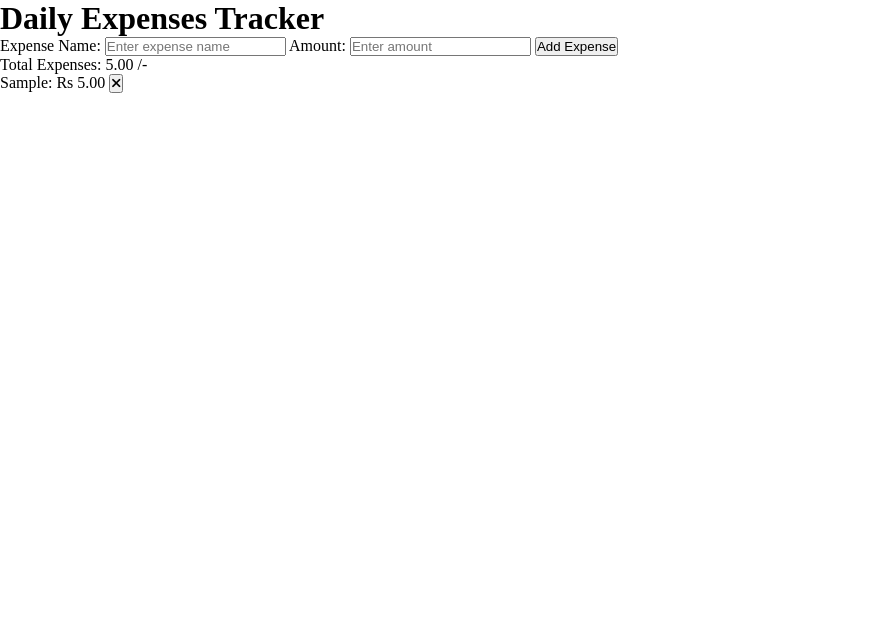
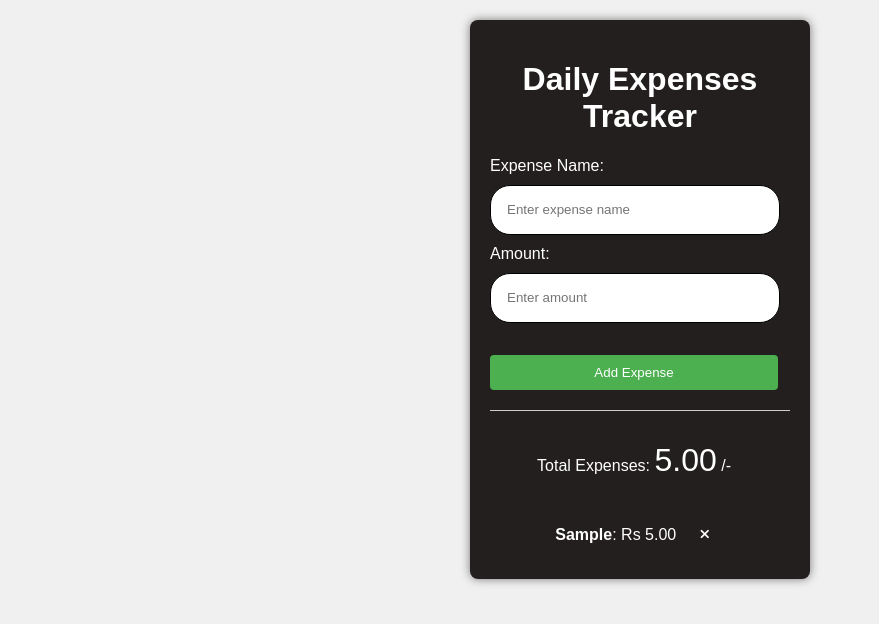
Before and after one commit to AtulmishraIT/Daily-expenses-tracker, a plain HTML site: page index.html in a window 1280 px wide. Both pictures are taken after typing "Sample", "5" into the empty fields and a click on the button "Add Expense". Shown: the whole page, without its empty margins (0-879 px from the left). Drawn offline with Linux system fonts and the light colour scheme.

Commit message:
Update style.css

```diff
--- a/style.css
+++ b/style.css
@@ -1,119 +1,89 @@
-* {
-    margin: 0;
-    padding: 0;
+body {
+    font-family: Arial, sans-serif;
+    background-color: #f0f0f0;
+    color : white;
 }
 
-.main{
-    background-color: #f6dccd;
-    width: 100vh 100vh;
-    height: 100vh auto;
+.container {
+    max-width: 300px;
+    margin: 20px auto;
+    padding: 20px;
+    background-color: rgb(36, 31, 31);
+    border-radius: 8px;
+    box-shadow: 0 0 10px rgba(0,0,0,0.5);
 }
 
-.navbar{
-    display: flex;
-    justify-content: space-between;
-    align-items: center;
-    padding: 2rem;
-    background-color: transparent;
+h1, h2 {
+    text-align: center;
 }
 
-.nav{
-    min-width: 1rem;
+.expenses-form {
+    margin-bottom: 20px;
 }
 
-.nav ul{
-    display: flex;
-    align-items: center;
-    gap: 3rem;
-    text-decoration: none;
-    list-style-type: none;
+.expenses-form label, .expenses-form input, .expenses-form button {
+    display: block;
+    margin-bottom: 10px;
 }
 
-.sign-in{
-    width: auto;
+.expenses-list {
+    border-top: 1px solid #ccc;
+    padding-top: 15px;
 }
 
-.sign-in button{
-    width: 5rem;
-    height: 2rem;
-    border-radius: 50px;
-    background-color: #000000;
-    color: #ffffff;
-    border: none;
+.expenses-list ul {
+    list-style-type: none;
+    padding: 0;
+    width: 18rem;
+    text-align: center;
+}
+
+.expense-item {
+    margin-bottom: 5px;
+}
+
+.expense-item span {
+    font-weight: bold;
+}
+
+input{
+    padding: 1rem;
+    height: 1rem;
+    width: 16rem;
+    border-radius: 20px;
+    border: 1px solid black;
     outline: none;
 }
 
-.expense-box{
-    display: block;
-    justify-content: center;
-    align-items: center;
-    width: auto;
-    height: auto;
-    background-color: #ffffff;
-    padding: 2rem;
-    margin: 4rem;
-    border-radius: 20px;
-    min-width: auto;
+button {
+    padding: 10px 20px;
+    background-color: #4CAF50;
+    color: white;
+    border: none;
+    cursor: pointer;
+    border-radius: 4px;
+    margin-top: 2rem;
+    width: 18rem;
 }
 
-.Total-expenses{
-    display: flex;
-    justify-content: center;
-    align-items: center;
-    gap: 1rem;
-    font-size: 1rem;
+button:hover {
+    background-color: #45a049;
 }
 
-.added-expenses{
-    display: flex;
-    justify-content: space-between;
-    align-items: center;
-    height: 2rem;
-    margin: 2rem;
-    background-color: #efe7e2;
+
+li button{
+    height: 1rem;
+    width: 1rem;
+    background-color: transparent;
+    padding: 0;
+    margin-left: 1rem;
 }
 
-.added-expenses h3{
-    background-color: #efe7e2;
-    width: 6rem;
+p{
+    width: 18rem;
     text-align: center;
 }
 
-.add{
-    display: flex;
-    justify-content: center;
-    align-items: center;
-    gap: 1rem;
-    padding: 3rem;
+p span{
+    font-size: 2rem;
 }
-
-.add input{
-    width: 6rem;
-    height: 1.3rem;
-    padding: 1rem;
-    border-radius: 50px;
-    border: none;
-}
-
-.add button{
-    height: 3rem;
-    width: 3rem;
-    border-radius: 50%;
-    background-color: #000000;
-    color: #ffffff;
-    border: none;
-    outline: none;
-}
-
-.added{
-    display: flex;
-    justify-content: space-between;
-    align-items: center;
-    height: 2rem;
-    margin: 2rem;
-    text-align: center;
-}
-
-.added h3{
-    text-align: center;
-}
```
